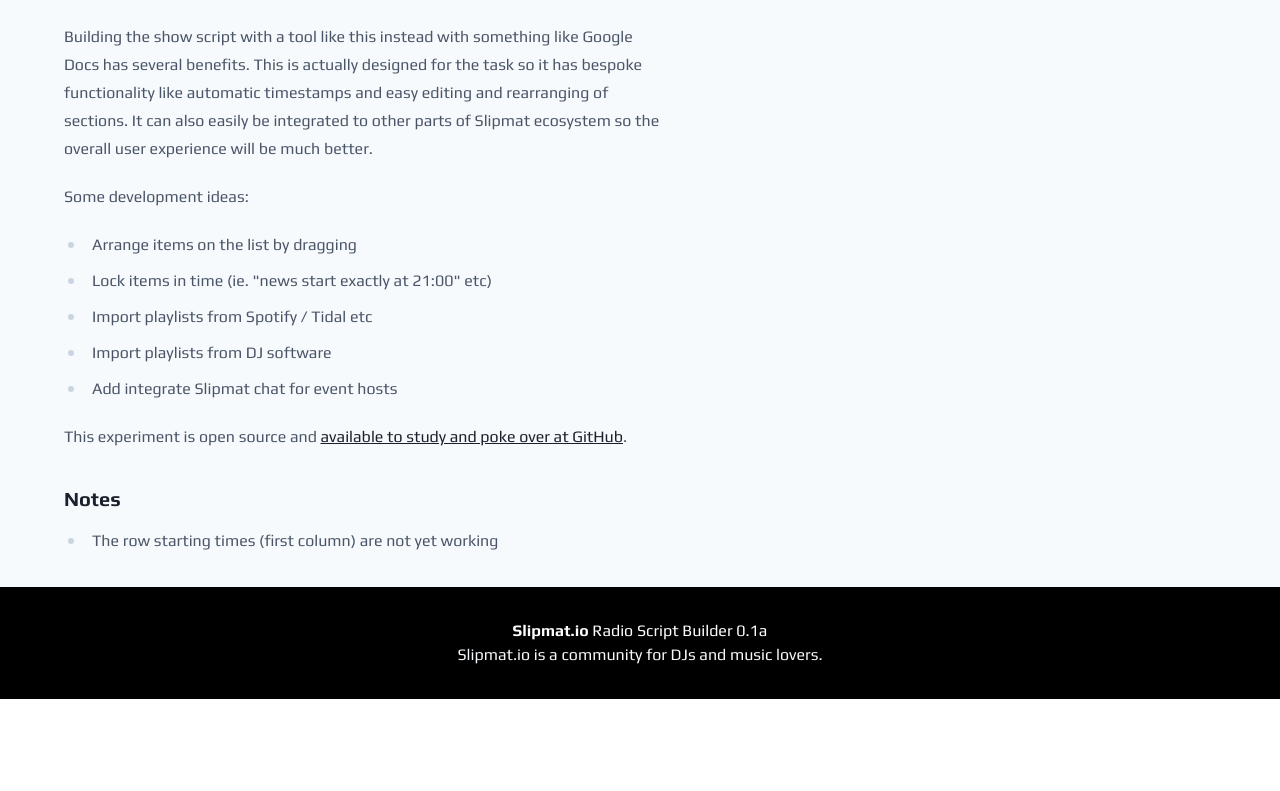
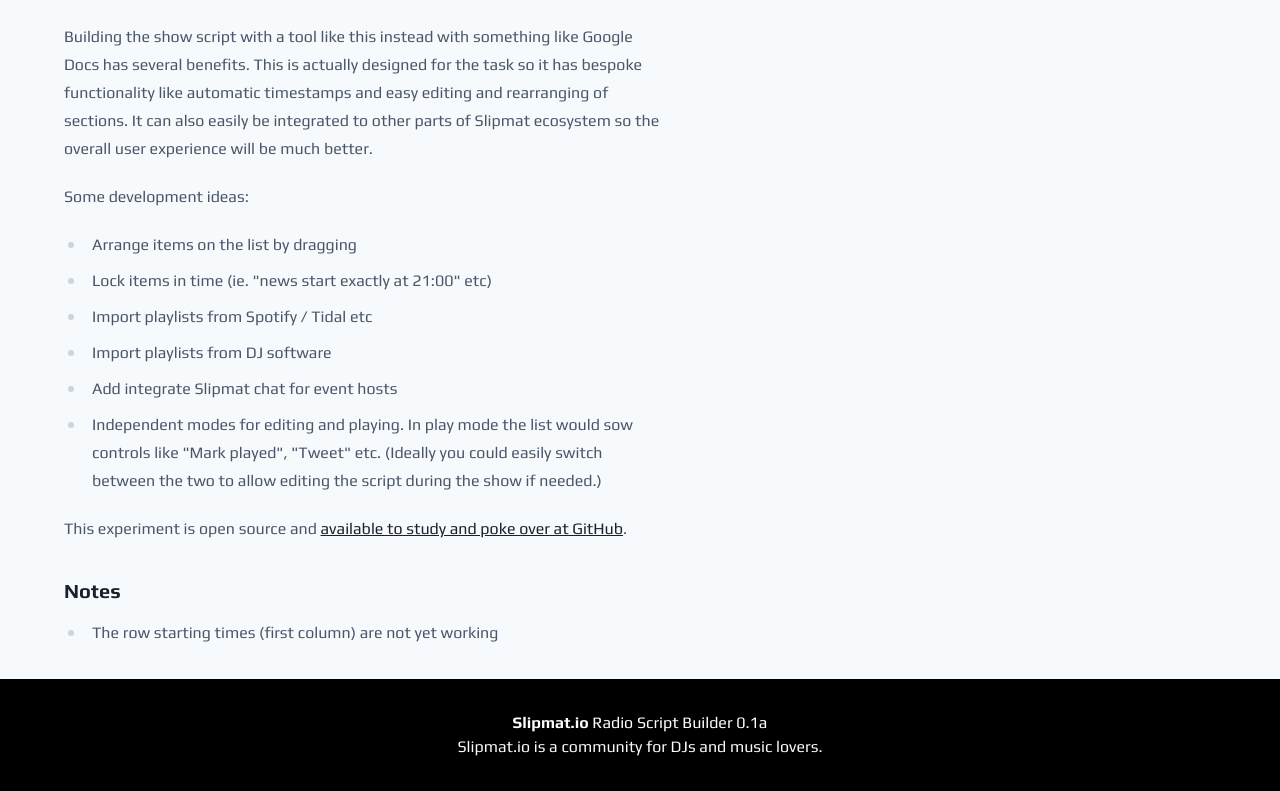
Before and after one commit to Uninen/program-generator-experiment, a Vue app: page / in a window 1280 px wide. Shown: the part 990-1781 px from the top of the page. Before the commit the page ends 1689 px from the top, so only its background shows below. Built offline with nearby package versions, Linux system fonts and the light colour scheme; what @tailwindcss/ui would draw is missing.

Commit message:
Added a note about editing vs playing mode

```diff
--- a/src/App.vue
+++ b/src/App.vue
@@ -298,6 +298,12 @@
           <li>Import playlists from Spotify / Tidal etc</li>
           <li>Import playlists from DJ software</li>
           <li>Add integrate Slipmat chat for event hosts</li>
+          <li>
+            Independent modes for editing and playing. In play mode the list
+            would sow controls like "Mark played", "Tweet" etc. (Ideally you
+            could easily switch between the two to allow editing the script
+            during the show if needed.)
+          </li>
         </ul>
 
         <p>
```
